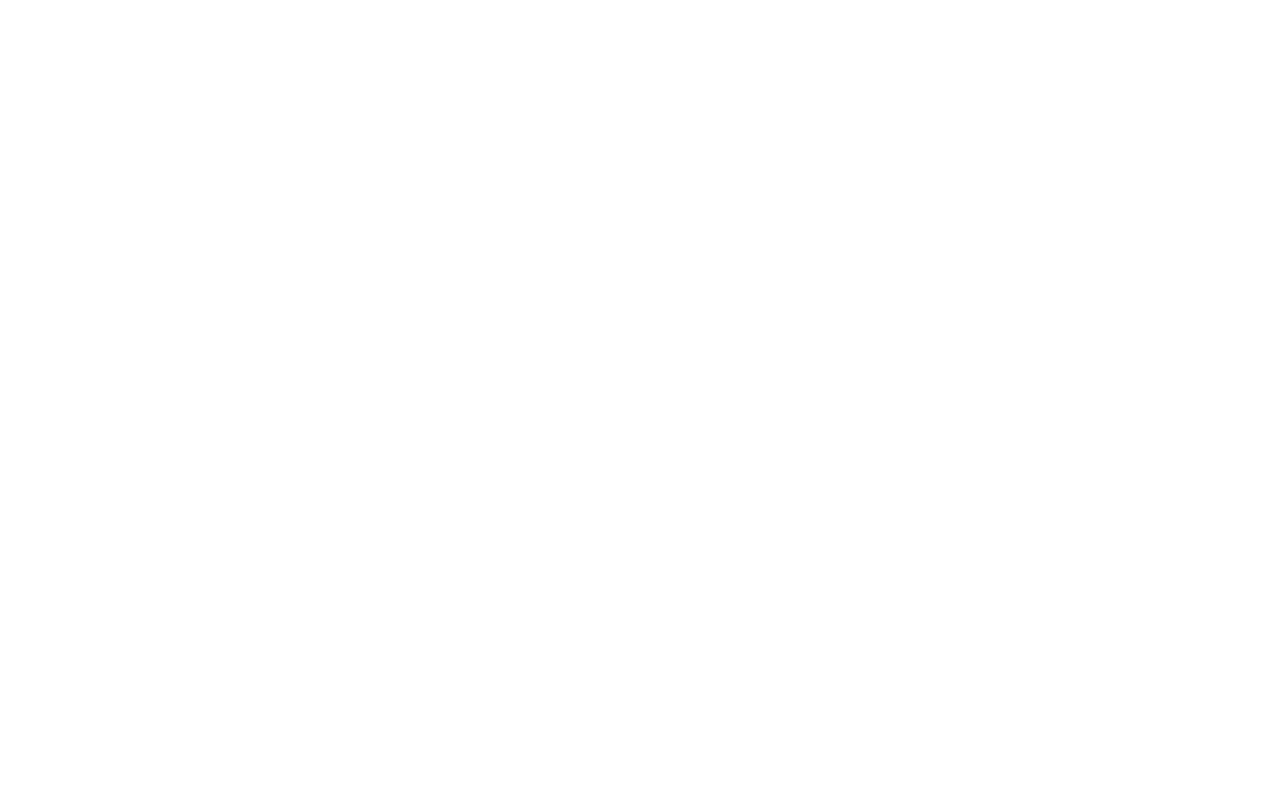
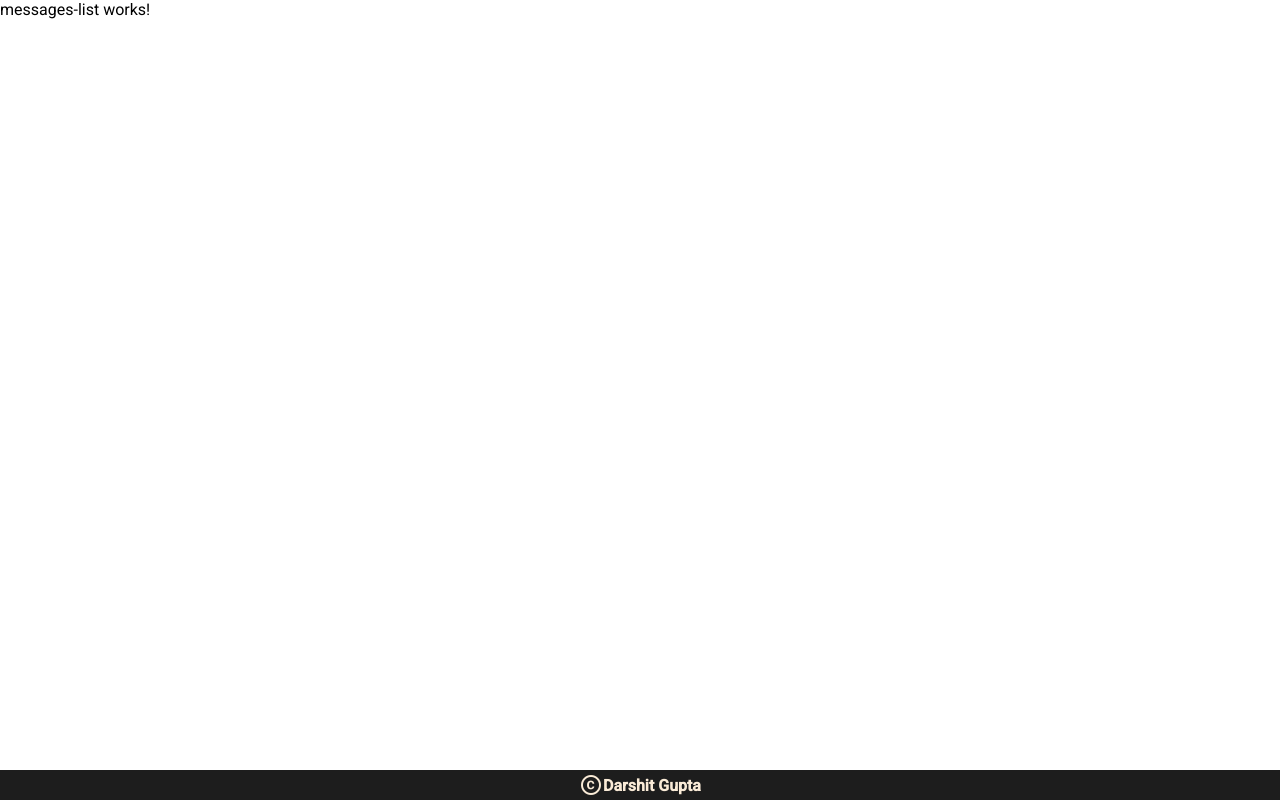
Before and after one commit to dgupta777/assessment-ct-info, an Angular app: page / in a window 1280 px wide. Built offline with nearby package versions, Linux system fonts and the light colour scheme.

Commit message:
feat: configure routing

```diff
--- a/src/app/app-routing/app-routing.module.ts
+++ b/src/app/app-routing/app-routing.module.ts
@@ -1,10 +1,16 @@
 import { NgModule } from '@angular/core';
 import { RouterModule, Routes } from '@angular/router';
+import { MessagesListComponent } from '../messages-list/messages-list.component';
+import { NewMessageComponent } from '../new-message/new-message.component';
 
-const routes: Routes = [];
+const routes: Routes = [
+  { path: '', component: MessagesListComponent },
+  { path: 'new-message', component: NewMessageComponent },
+  { path: '**', redirectTo: '/', pathMatch: 'full' },
+];
 
 @NgModule({
   imports: [RouterModule.forRoot(routes)],
-  exports: [RouterModule]
+  exports: [RouterModule],
 })
-export class AppRoutingModule { }
+export class AppRoutingModule {}
--- a/src/app/app.component.html
+++ b/src/app/app.component.html
@@ -1 +1,11 @@
-<router-outlet></router-outlet>
+<div class="container" fxLayout="column">
+  <div fxFlex>
+    <router-outlet></router-outlet>
+  </div>
+  <div class="footer" fxLayoutAlign="center center">
+    <mat-icon fxLayoutAlign="center center">copyright</mat-icon>
+    <a href="https://darshit.js.org/" target="_blank">
+      <b>Darshit Gupta</b>
+    </a>
+  </div>
+</div>
--- a/src/app/app.component.scss
+++ b/src/app/app.component.scss
@@ -0,0 +1,17 @@
+.container {
+  width: 100vw;
+  min-height: 100vh;
+}
+
+.footer {
+  width: 100%;
+  padding: 3px 0;
+  background-color: #1d1d1d;
+  color: antiquewhite;
+  height: 30px;
+
+  a {
+    text-decoration: none;
+    color: antiquewhite;
+  }
+}
--- a/src/app/app.module.ts
+++ b/src/app/app.module.ts
@@ -6,19 +6,23 @@
 import { FlexLayoutModule } from '@angular/flex-layout';
 
 // Material Modules
+import { MatIconModule } from '@angular/material/icon';
 
 // Services
 
 // Components
 import { AppComponent } from './app.component';
+import { MessagesListComponent } from './messages-list/messages-list.component';
+import { NewMessageComponent } from './new-message/new-message.component';
 
 @NgModule({
-  declarations: [AppComponent],
+  declarations: [AppComponent, MessagesListComponent, NewMessageComponent],
   imports: [
     BrowserModule,
     AppRoutingModule,
     BrowserAnimationsModule,
     FlexLayoutModule,
+    MatIconModule,
   ],
   providers: [],
   bootstrap: [AppComponent],
--- /dev/null
+++ b/src/app/messages-list/messages-list.component.html
@@ -0,0 +1 @@
+<p>messages-list works!</p>
--- /dev/null
+++ b/src/app/messages-list/messages-list.component.ts
@@ -0,0 +1,15 @@
+import { Component, OnInit } from '@angular/core';
+
+@Component({
+  selector: 'app-messages-list',
+  templateUrl: './messages-list.component.html',
+  styleUrls: ['./messages-list.component.scss']
+})
+export class MessagesListComponent implements OnInit {
+
+  constructor() { }
+
+  ngOnInit(): void {
+  }
+
+}
--- /dev/null
+++ b/src/app/new-message/new-message.component.html
@@ -0,0 +1 @@
+<p>new-message works!</p>
--- /dev/null
+++ b/src/app/new-message/new-message.component.ts
@@ -0,0 +1,15 @@
+import { Component, OnInit } from '@angular/core';
+
+@Component({
+  selector: 'app-new-message',
+  templateUrl: './new-message.component.html',
+  styleUrls: ['./new-message.component.scss']
+})
+export class NewMessageComponent implements OnInit {
+
+  constructor() { }
+
+  ngOnInit(): void {
+  }
+
+}
```
Also changed, not shown: src/app/messages-list/messages-list.component.scss (added), src/app/new-message/new-message.component.scss (added), 2 other files (tests, documents, lock files or other folders).
